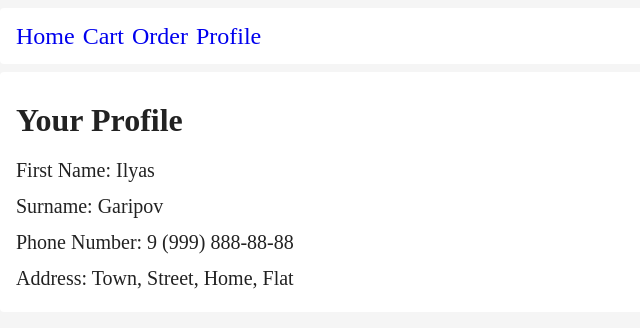
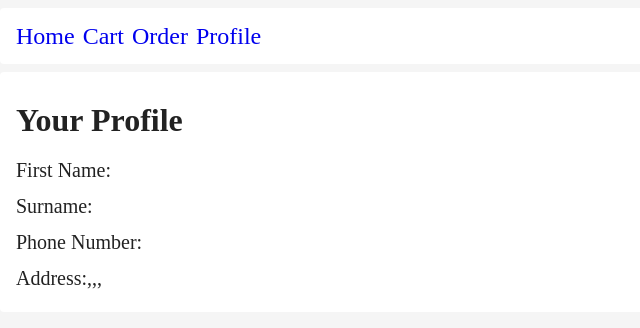
Before and after one commit to memcp/online-shop, a React app: page /profile in a window 1280 px wide. Shown: the top 328 px of the page, without its empty margins (0-640 px from the left). Built offline with nearby package versions, Linux system fonts and the light colour scheme; no server answers.

Commit message:
Take personal info from store.

```diff
--- a/src/components/pages/profile/Profile.jsx
+++ b/src/components/pages/profile/Profile.jsx
@@ -1,15 +1,25 @@
 import React from 'react';
+import { useSelector } from 'react-redux';
 
 import './Profile.css';
 
 function Profile(props) {
+  const profile = useSelector((state) => state.profile);
+  console.log(profile);
+  const order = useSelector((state) => state.order);
+
   return (
     <div className="profile">
       <h3>Your Profile</h3>
-      <p>First Name: Ilyas</p>
-      <p>Surname: Garipov</p>
-      <p>Phone Number: 9 (999) 888-88-88</p>
-      <p>Address: Town, Street, Home, Flat</p>
+      <p>First Name: {profile.personalInformation.firstName}</p>
+      <p>Surname: {profile.personalInformation.surname}</p>
+      <p>Phone Number: {profile.personalInformation.phoneNumber}</p>
+      <p>Address:
+        {order.address.town},
+        {order.address.street},
+        {order.address.home},
+        {order.address.flat}
+      </p>
     </div>
   );
 }
--- a/src/store/profile/actions.js
+++ b/src/store/profile/actions.js
@@ -3,10 +3,10 @@ import {
 } from '../constants';
 
 const createChangePersonalInformationAction = (
-  firstname, surname, phoneNumber) => {
+  firstName, surname, phoneNumber) => {
   return {
     type: CHANGE_PERSONAL_INFORMATION_ACTION,
-    payload: { firstname, surname, phoneNumber },
+    payload: { firstName, surname, phoneNumber },
   };
 };
 
```
